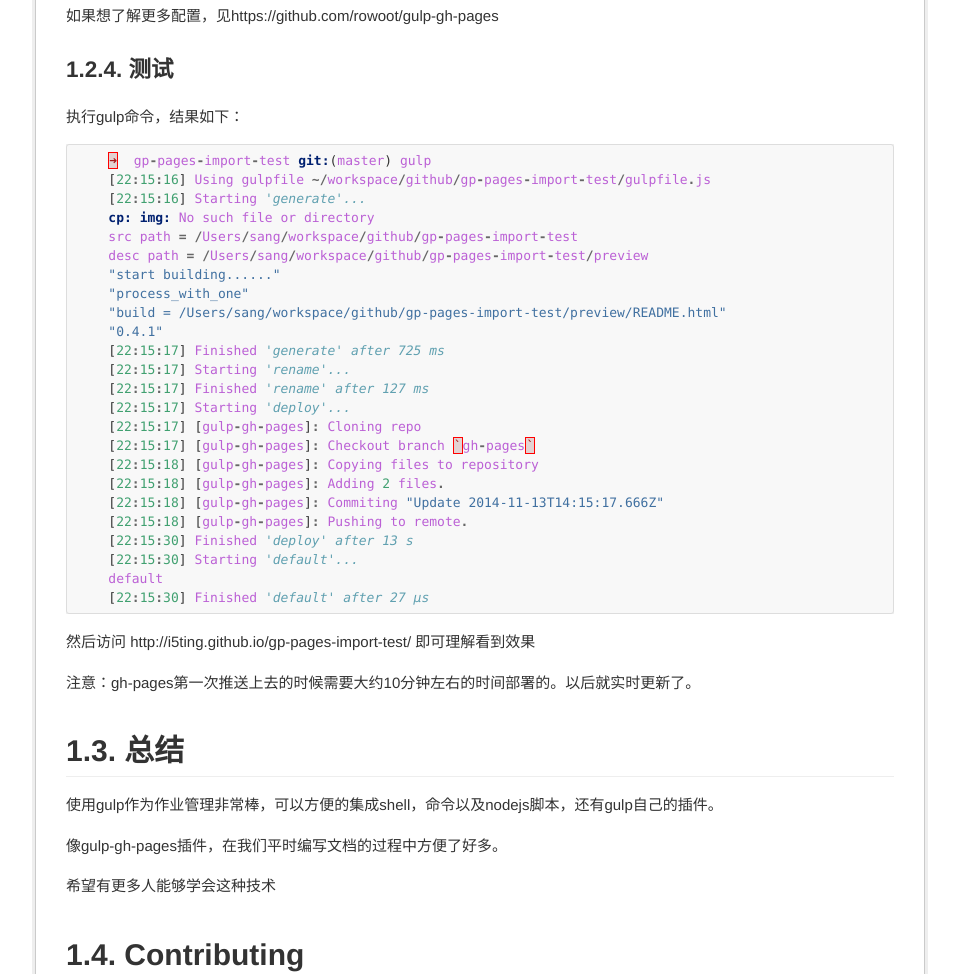
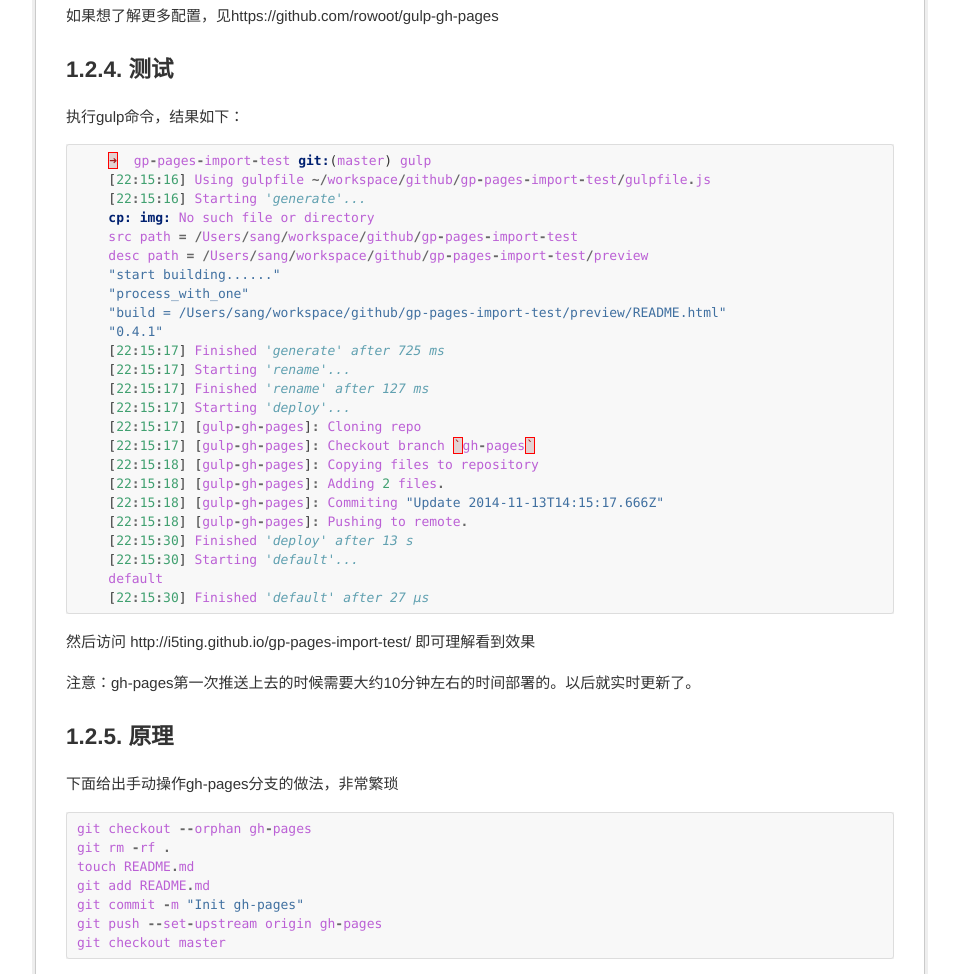
Before and after one commit to i5ting/gp-pages-import-test, a plain HTML site: page README.html in a window 1280 px wide. Shown: the part 1765-2739 px from the top of the page, without its empty margins (288-1247 px from the left). Drawn offline with Linux system fonts and the light colour scheme.

Commit message:
Update 2014-11-13T14:30:45.269Z

```diff
--- a/README.html
+++ b/README.html
@@ -236,6 +236,23 @@
 
 <p>注意：gh-pages第一次推送上去的时候需要大约10分钟左右的时间部署的。以后就实时更新了。</p>
 
+<h3>原理</h3>
+
+<p>下面给出手动操作gh-pages分支的做法，非常繁琐</p>
+<div class="highlight"><pre><span class="vg">git</span><span class="w"> </span><span class="vg">checkout</span><span class="w"> </span><span class="o">--</span><span class="vg">orphan</span><span class="w"> </span><span class="vg">gh</span><span class="o">-</span><span class="vg">pages</span>
+<span class="vg">git</span><span class="w"> </span><span class="vg">rm</span><span class="w"> </span><span class="o">-</span><span class="vg">rf</span><span class="w"> </span><span class="o">.</span>
+<span class="vg">touch</span><span class="w"> </span><span class="vg">README</span><span class="o">.</span><span class="vg">md</span>
+<span class="vg">git</span><span class="w"> </span><span class="vg">add</span><span class="w"> </span><span class="vg">README</span><span class="o">.</span><span class="vg">md</span>
+<span class="vg">git</span><span class="w"> </span><span class="vg">commit</span><span class="w"> </span><span class="o">-</span><span class="vg">m</span><span class="w"> </span><span class="s2">&quot;Init gh-pages&quot;</span>
+<span class="vg">git</span><span class="w"> </span><span class="vg">push</span><span class="w"> </span><span class="o">--</span><span class="vg">set</span><span class="o">-</span><span class="vg">upstream</span><span class="w"> </span><span class="vg">origin</span><span class="w"> </span><span class="vg">gh</span><span class="o">-</span><span class="vg">pages</span>
+<span class="vg">git</span><span class="w"> </span><span class="vg">checkout</span><span class="w"> </span><span class="vg">master</span>
+</pre></div>
+<p>实际上gulp-gh-pages插件把这些操作都封装到代码了。</p>
+
+<p>说的就这么简单，但实际里面判断的逻辑非常复杂，有兴趣的朋友自己看吧。</p>
+
+<p><a href="https://github.com/rowoot/gulp-gh-pages">源码</a></p>
+
 <h2>总结</h2>
 
 <p>使用gulp作为作业管理非常棒，可以方便的集成shell，命令以及nodejs脚本，还有gulp自己的插件。</p>
```
Also changed, not shown: index.html (+17 -0 lines).
